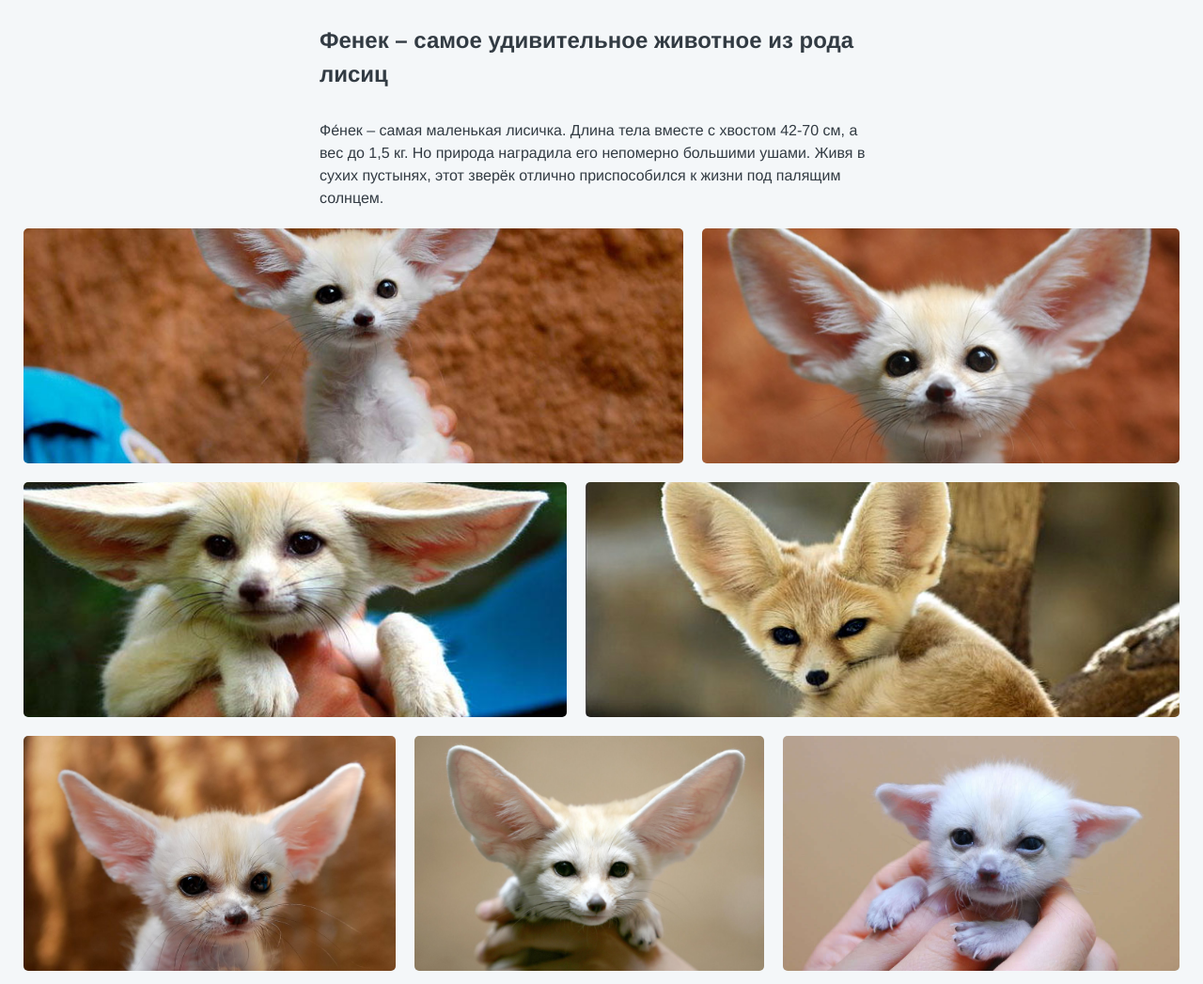
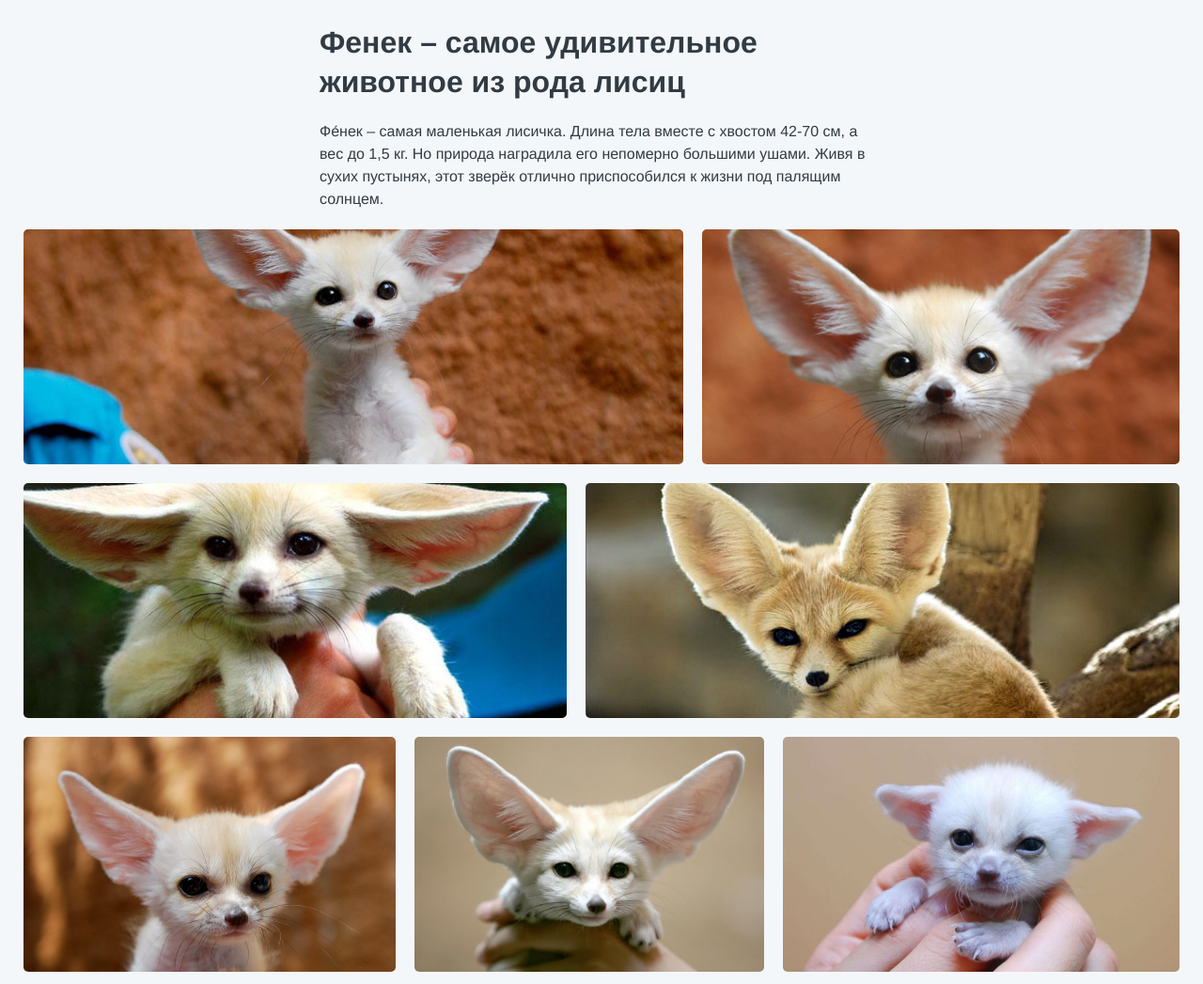
Before and after one commit to batogov/shri-home-task-1, a website: page index.html in a window 1280 px wide. Shown: the top 1047 px of the page at 94% size. Drawn offline with nearby package versions, Linux system fonts and the light colour scheme.

Commit message:
Доработал стили, разбил их на файлы

```diff
--- /dev/null
+++ b/src/scss/components/container.scss
@@ -0,0 +1,15 @@
+.container {
+    padding: 5px;
+}
+
+@media (min-width: 320px) {
+    .container {
+        padding: 10px;
+    }
+}
+
+@media (min-width: 768px) {
+    .container {
+        padding: 15px;
+    }
+}
--- /dev/null
+++ b/src/scss/components/footer.scss
@@ -0,0 +1,13 @@
+.footer {
+    background-color: #fff;
+    padding: 25px;
+    text-align: center;
+
+    span {
+        line-height: 1.5em;
+
+        i {
+            color: #ee4f4f;
+        }
+    }
+}
--- /dev/null
+++ b/src/scss/components/gallery-item.scss
@@ -0,0 +1,39 @@
+.gallery-item {
+    padding: 5px;
+
+    flex-grow: 1;
+    overflow: hidden;
+
+    &__img-wrapper {
+        border-radius: 5px;
+        overflow: hidden;
+        height: 250px;
+        display: flex;
+
+        img {
+            object-fit: cover;
+            min-width: 100%;
+            max-height: 250px;
+        }
+    }
+
+    &:nth-child(1) {
+        flex-basis: 550px;
+    }
+
+    &:nth-child(4) {
+        flex-basis: 460px;
+    }
+}
+
+@media (min-width: 320px) {
+    .gallery-item {
+        padding: 10px;
+    }
+}
+
+// @media (min-width: 768px) {
+//     .gallery-item {
+
+//     }
+// }
--- /dev/null
+++ b/src/scss/components/gallery.scss
@@ -0,0 +1,4 @@
+.gallery {
+    display: flex;
+    flex-flow: row wrap;
+}
--- /dev/null
+++ b/src/scss/components/info.scss
@@ -0,0 +1,50 @@
+.info {
+    padding: 10px;
+
+    h1, p {
+        display: block;
+        max-width: 600px;
+        margin: 0 auto;
+    }
+
+    h1 {
+        font-weight: bold;
+        font-size: 1.2rem;
+        line-height: 1.3em;
+    }
+
+    p {
+        font-size: 0.9rem;
+        line-height: 1.5em;
+        padding-top: 15px;
+    }
+}
+
+@media (min-width: 320px) {
+    .info {
+        h1 {
+            font-size: 1.5rem;
+        }
+
+        p {
+            padding-top: 20px;
+            font-size: 1rem;
+        }
+    }
+}
+
+@media (min-width: 768px) {
+    .info {
+        h1 {
+            font-size: 1.8rem;
+        }
+    }
+}
+
+@media (min-width: 1024px) {
+    .info {
+        h1 {
+            font-size: 2rem;
+        }
+    }
+}
--- a/src/scss/style.scss
+++ b/src/scss/style.scss
@@ -1,3 +1,8 @@
+// Breakpoints
+// 320px
+// 768px
+// 1024px
+
 html {
     font-size: 16px;
     font-family: 'Helvetica', 'Arial', sans-serif;
@@ -9,75 +14,11 @@ body {
     display: flex;
     flex-direction: column;
     justify-content: space-between;
+    min-height: 100vh;
 }
 
-.container {
-    padding: 15px;
-}
-
-.info {
-    padding: 10px;
-
-    h1, p {
-        display: block;
-        max-width: 600px;
-        margin: 0 auto;
-    }
-
-    h1 {
-        font-weight: bold;
-        font-size: 1.5rem;
-        line-height: 1.5em;
-    }
-
-    p {
-        line-height: 1.5em;
-        padding-top: 30px;
-    }
-}
-
-.gallery {
-    display: flex;
-    flex-flow: row wrap;
-}
-
-.gallery-item {
-    padding: 10px;
-
-    flex-grow: 1;
-    overflow: hidden;
-
-    &__img-wrapper {
-        overflow: hidden;
-        height: 250px;
-
-        img {
-            object-fit: cover;
-            min-width: 100%;
-            max-height: 250px;
-            border-radius: 5px;
-        }
-    }
-
-    &:nth-child(1) {
-        flex-basis: 550px;
-    }
-
-    &:nth-child(4) {
-        flex-basis: 460px;
-    }
-}
-
-.footer {
-    background-color: #fff;
-    padding: 25px;
-    text-align: center;
-
-    span {
-        line-height: 1.5em;
-
-        i {
-            color: #ee4f4f;
-        }
-    }
-}
+@import './components/container.scss';
+@import './components/footer.scss';
+@import './components/gallery-item.scss';
+@import './components/gallery.scss';
+@import './components/info.scss';
```
Also changed, not shown: dist/css/style.css.
